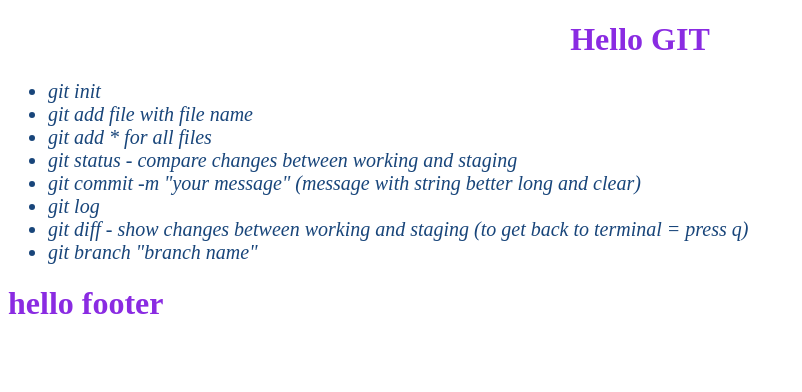
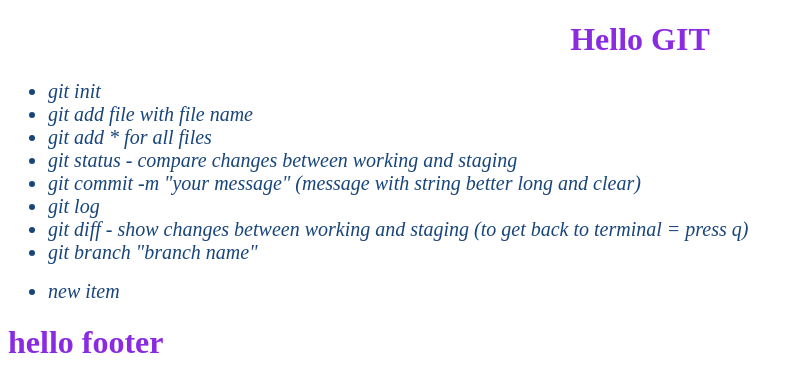
Before and after one commit to ElazarBP/First-Repository, a plain HTML site: page index.html in a window 1280 px wide. Shown: the whole page, without its empty margins (0-802 px from the left). Drawn offline with Linux system fonts and the light colour scheme.

Commit message:
chaneges from class

```diff
--- a/index.html
+++ b/index.html
@@ -19,7 +19,9 @@
         <li>git diff - show changes between working and staging (to get back to terminal = press q)</li>
         <li>git branch "branch name" </li>
     </ul>
-
+<ul>
+    <li>new item</li>
+</ul>
     <footer>
         <h1> hello footer </h1>
     </footer>
```
